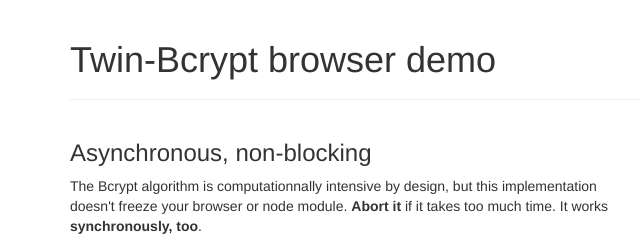
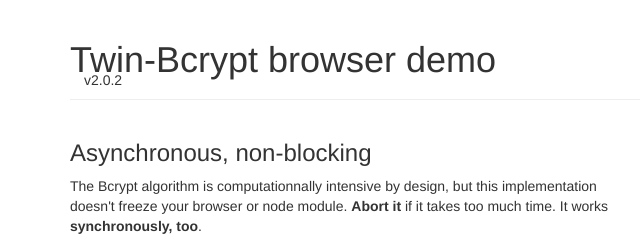
Before and after one commit to fpirsch/twin-bcrypt, a website: page demo/demo.html in a window 1280 px wide. Shown: the top 240 px of the page, 0-640 px from the left. Drawn offline with nearby package versions, Linux system fonts and the light colour scheme.

Commit message:
Display version number

```diff
--- a/demo/demo.css
+++ b/demo/demo.css
@@ -1,3 +1,13 @@
+.page-header {
+    position: relative;
+}
+
+#version {
+    bottom: 9px;
+    left: 1em;
+    position: absolute;
+}
+
 form {
     margin-top: 3em;
 }
--- a/demo/demo.html
+++ b/demo/demo.html
@@ -14,6 +14,7 @@
         <div class="container">
             <div class="page-header">
                 <h1>Twin-Bcrypt browser demo</h1>
+                <div id="version"></div>
             </div>
 
             <div class="row">
--- a/demo/demo.js
+++ b/demo/demo.js
@@ -6,6 +6,7 @@
 buttons[1].onclick = clickButton;
 buttons[2].onclick = clickButton;
 
+document.getElementById('version').textContent = 'v' + TwinBcrypt.version;
 
 function clickButton(event) {
     var button = event.target,
```
